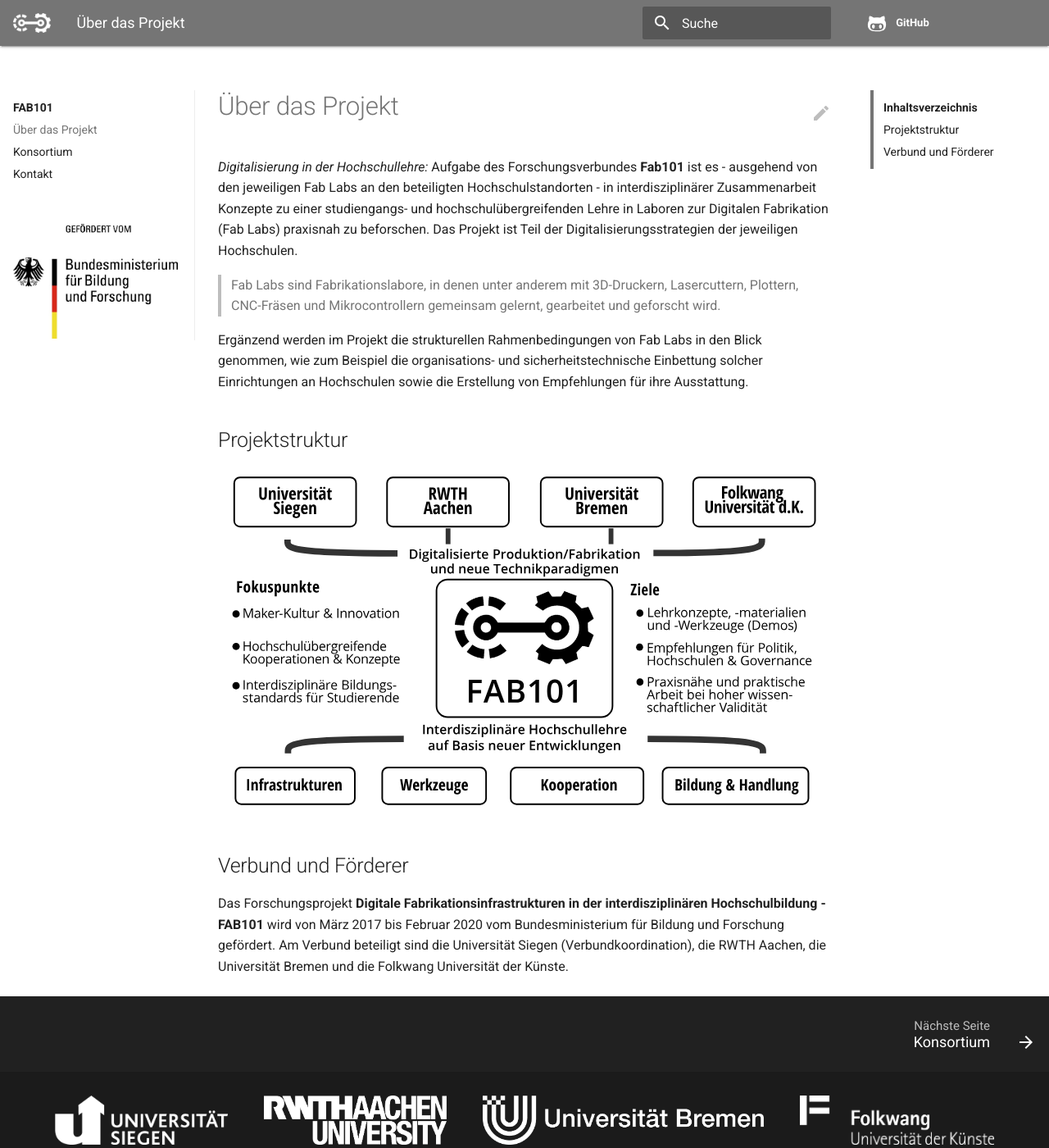
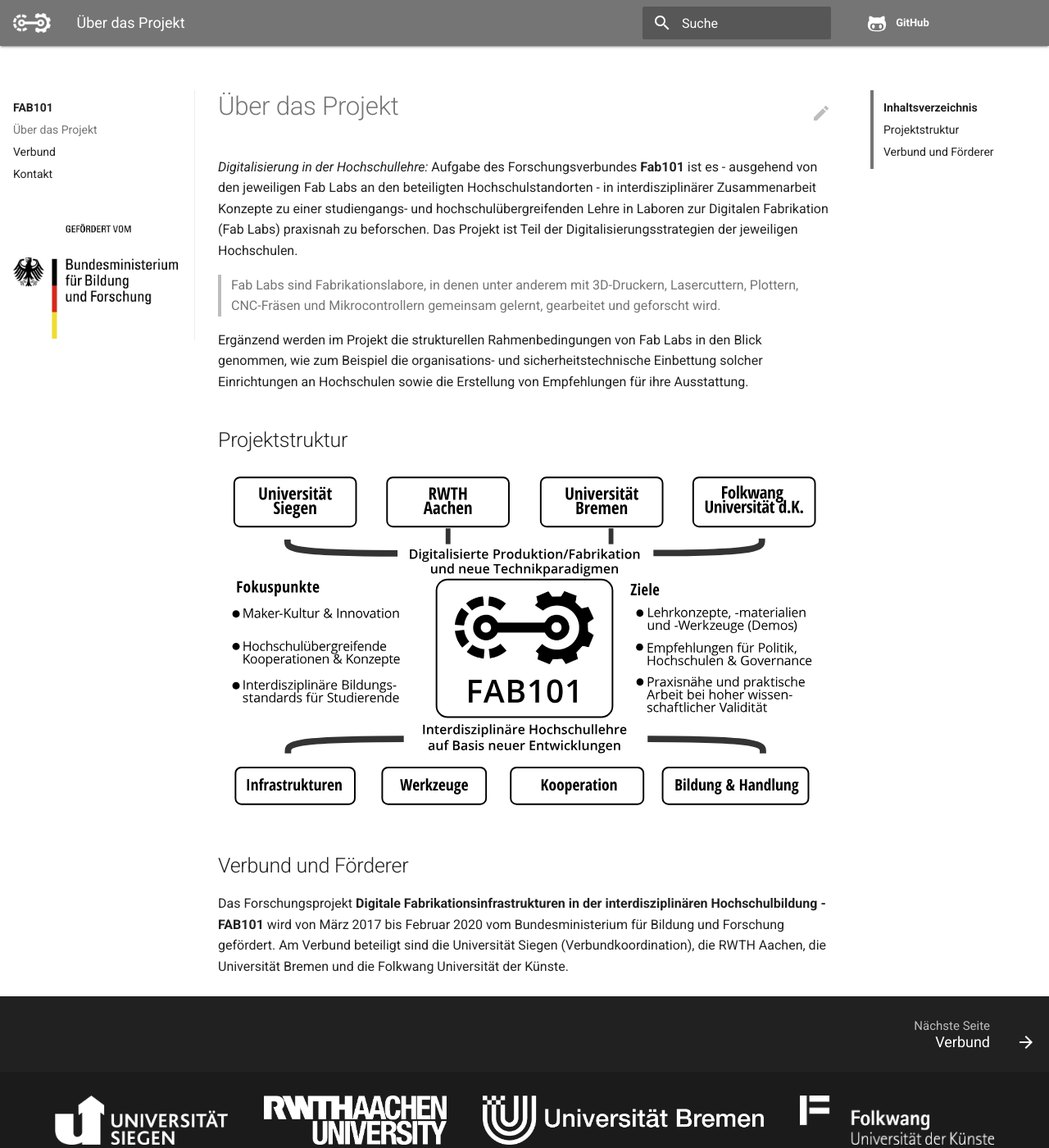
Before and after one commit to FabLabSiegen/fab101-docs, an MkDocs documentation site: the page built from docs/index.md, in a window 1280 px wide and 1400 px high. Shown: the whole window at 82% size. Built offline with MkDocs 1.6.1, drawn with Linux system fonts in a browser that asks for light colours; comment, search, counter and statistics services are not loaded; old or Windows-style settings are respelled for this version of MkDocs; some of the changed lines change nothing that is shown.

Commit message:
Update mkdocs.yml

```diff
--- a/mkdocs.yml
+++ b/mkdocs.yml
@@ -12,7 +12,7 @@
         #- Motivation: 'projekt/motivation.md'
         #- Ziele: 'projekt/ziele.md'
         #- Methoden und Vorgehen: 'projekt/methoden.md'
-    - Konsortium: 'konsortium.md'
+    - Verbund: 'konsortium.md'
     #    - Universität Siegen: 'konsortium/uni_siegen.md'
     #    - RWTH Aachen: 'konsortium/rwth_aachen.md'
     #    - Universität Bremen: 'konsortium/uni_bremen.md'
```
